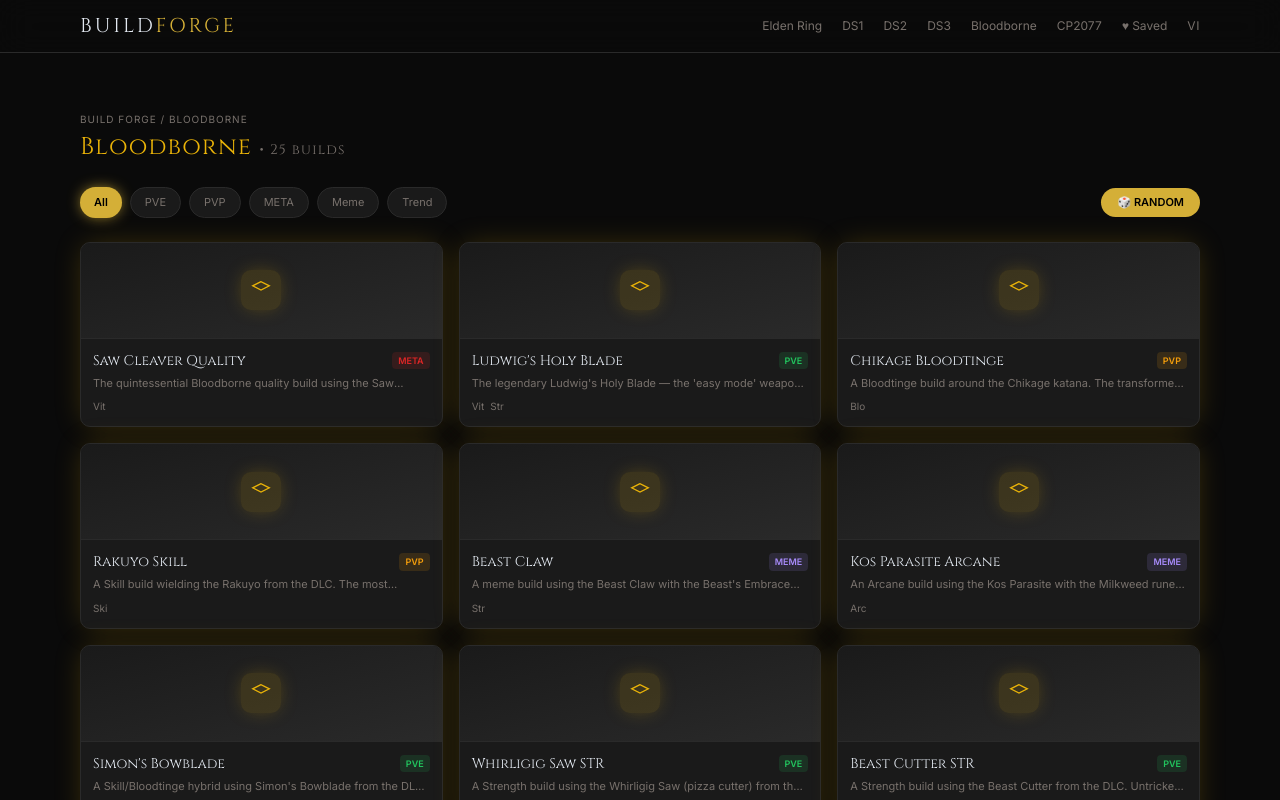
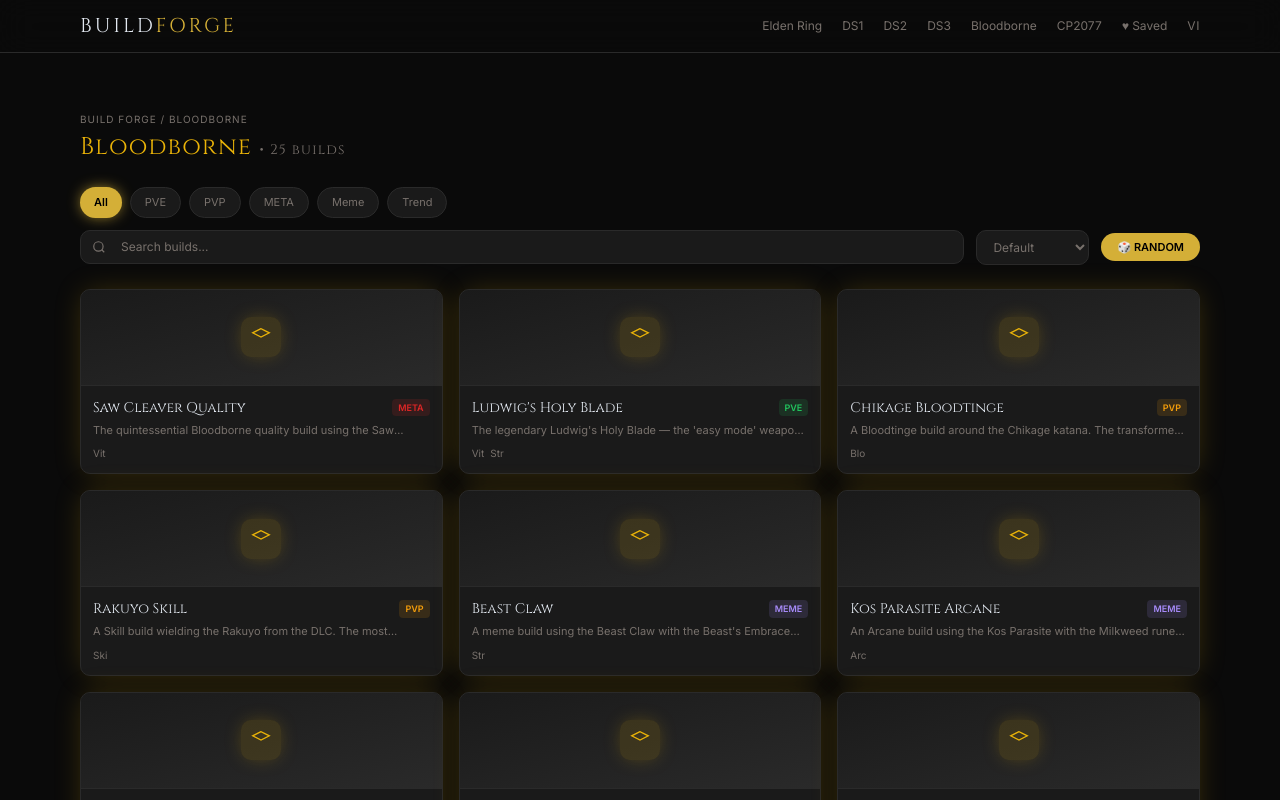
Before and after one commit to schizo16/build-forge, a Next.js app: page /en/bloodborne in a window 1280 px wide. Shown: the top 800 px of the page. Built offline with nearby package versions, Linux system fonts and the light colour scheme.

Commit message:
feat: search + sort + DS tabs + SEO metadata + custom 404

```diff
--- /dev/null
+++ b/app/[locale]/[game]/[slug]/not-found.tsx
@@ -0,0 +1,13 @@
+import Link from "next/link"
+
+export default function BuildNotFound() {
+  return (
+    <div className="flex min-h-screen flex-col items-center justify-center px-4 pt-24">
+      <h1 className="font-display text-6xl text-accent-gold">404</h1>
+      <p className="mt-4 text-forge-muted">Build not found</p>
+      <Link href="/" className="mt-6 text-xs text-accent-gold transition-all hover:underline">
+        ← Back to home
+      </Link>
+    </div>
+  )
+}
--- a/app/[locale]/[game]/[slug]/page.tsx
+++ b/app/[locale]/[game]/[slug]/page.tsx
@@ -1,7 +1,27 @@
 import { notFound } from "next/navigation"
 import { getTranslations } from "next-intl/server"
+import type { Metadata } from "next"
 import { GAME_CONFIGS, type GameSlug } from "@/lib/utils"
 import { getBuild } from "@/data"
+
+export async function generateMetadata({ params }: { params: Promise<{ locale: string; game: string; slug: string }> }): Promise<Metadata> {
+  const { game, slug } = await params
+  const gameSlug = game as GameSlug
+  const config = GAME_CONFIGS[gameSlug]
+  if (!config) return { title: 'Build Forge' }
+  const build = getBuild(gameSlug, slug)
+  if (!build) return { title: 'Build Forge' }
+  return {
+    title: `${build.name} — ${config.name} Build — Build Forge`,
+    description: build.description,
+    openGraph: {
+      title: `${build.name} — ${config.name}`,
+      description: build.description,
+      siteName: 'Build Forge',
+      type: 'website',
+    },
+  }
+}
 import { GuideSection } from "@/components/build-detail/guide-section"
 import { StatBars } from "@/components/build-detail/stat-bars"
 import { AnimatedSection } from "@/components/animated-section"
--- /dev/null
+++ b/app/[locale]/[game]/not-found.tsx
@@ -0,0 +1,13 @@
+import Link from "next/link"
+
+export default function GameNotFound() {
+  return (
+    <div className="flex min-h-screen flex-col items-center justify-center px-4 pt-24">
+      <h1 className="font-display text-6xl text-accent-gold">404</h1>
+      <p className="mt-4 text-forge-muted">Game not found</p>
+      <Link href="/" className="mt-6 text-xs text-accent-gold transition-all hover:underline">
+        ← Back to home
+      </Link>
+    </div>
+  )
+}
--- a/app/[locale]/[game]/page.tsx
+++ b/app/[locale]/[game]/page.tsx
@@ -1,9 +1,9 @@
 'use client'
 
-import { useState, useCallback } from "react"
+import { useState, useCallback, useMemo } from "react"
 import { useParams, useRouter } from "next/navigation"
 import { useLocale } from "next-intl"
-import { GAME_CONFIGS, type GameSlug } from "@/lib/utils"
+import { GAME_CONFIGS, type GameSlug, type Build } from "@/lib/utils"
 import { FilterPills } from "@/components/game/filter-pills"
 import { BuildGrid } from "@/components/game/build-grid"
 import { filterBuilds, getGameBuildCount } from "@/lib/builds"
@@ -24,20 +24,72 @@
   }
 
   const [category, setCategory] = useState('all')
+  const [search, setSearch] = useState('')
+  const [sort, setSort] = useState('default')
   const builds = filterBuilds(game, category)
   const gameName = locale === 'vi' ? config.nameVi : config.name
 
+  const filteredAndSorted = useMemo(() => {
+    let result = builds
+
+    if (search.trim()) {
+      const q = search.toLowerCase()
+      result = result.filter(b =>
+        b.name.toLowerCase().includes(q) ||
+        (b.nameVi && b.nameVi.toLowerCase().includes(q))
+      )
+    }
+
+    switch (sort) {
+      case 'name-asc':
+        result = [...result].sort((a, b) => a.name.localeCompare(b.name))
+        break
+      case 'name-desc':
+        result = [...result].sort((a, b) => b.name.localeCompare(a.name))
+        break
+      case 'difficulty-asc':
+        result = [...result].sort((a, b) => a.difficulty - b.difficulty)
+        break
+      case 'difficulty-desc':
+        result = [...result].sort((a, b) => b.difficulty - a.difficulty)
+        break
+    }
+
+    return result
+  }, [builds, search, sort])
+
   const handleRandom = useCallback(() => {
-    if (builds.length === 0) return
-    const pick = builds[Math.floor(Math.random() * builds.length)]
+    if (filteredAndSorted.length === 0) return
+    const pick = filteredAndSorted[Math.floor(Math.random() * filteredAndSorted.length)]
     router.push(`/${game}/${pick.slug}`)
-  }, [builds, game, router])
+  }, [filteredAndSorted, game, router])
 
   return (
     <div className="mx-auto max-w-6xl px-4 pt-28 pb-16">
       <p className="text-[10px] tracking-widest text-forge-muted uppercase">
         Build Forge / {locale === 'vi' ? config.nameVi : config.name}
       </p>
+      {game.startsWith('dark-souls') && (
+        <div className="mt-4 flex gap-1 rounded-lg bg-forge-surface p-1 border border-forge-border w-fit">
+          {['dark-souls-1', 'dark-souls-2', 'dark-souls-3'].map((ds) => {
+            const dsConfig = GAME_CONFIGS[ds as GameSlug]
+            const isActive = game === ds
+            return (
+              <button
+                key={ds}
+                onClick={() => router.push(`/${ds}`)}
+                className={`rounded-md px-4 py-1.5 text-[11px] font-sans transition-all ${
+                  isActive
+                    ? 'bg-accent-amber font-semibold text-black'
+                    : 'text-forge-muted hover:text-forge-text'
+                }`}
+              >
+                {isActive ? `✦ ${dsConfig.name}` : dsConfig.name}
+              </button>
+            )
+          })}
+        </div>
+      )}
       <h1 className="mt-1 font-display text-2xl tracking-wider" style={{ color: config.accent }}>
         {gameName}{' '}
         <span className="text-sm text-forge-muted">
@@ -46,15 +98,40 @@
       </h1>
       <div className="mt-6 flex items-center gap-3">
         <FilterPills active={category} onChange={setCategory} locale={locale} />
+      </div>
+      <div className="mt-3 flex items-center gap-3">
+        <div className="relative flex-1">
+          <svg className="absolute left-3 top-1/2 -translate-y-1/2 text-forge-muted" width="14" height="14" viewBox="0 0 24 24" fill="none" stroke="currentColor" strokeWidth="2">
+            <circle cx="11" cy="11" r="8"/><path d="m21 21-4.3-4.3"/>
+          </svg>
+          <input
+            type="text"
+            value={search}
+            onChange={(e) => setSearch(e.target.value)}
+            placeholder={locale === 'vi' ? 'Tìm build...' : 'Search builds...'}
+            className="w-full rounded-lg border border-forge-border bg-forge-surface py-2 pl-10 pr-3 text-xs text-forge-text placeholder-forge-muted outline-none transition-all focus:border-accent-gold/50"
+          />
+        </div>
+        <select
+          value={sort}
+          onChange={(e) => setSort(e.target.value)}
+          className="rounded-lg border border-forge-border bg-forge-surface px-3 py-2 text-xs text-forge-muted outline-none"
+        >
+          <option value="default">{locale === 'vi' ? 'Mặc định' : 'Default'}</option>
+          <option value="name-asc">A-Z</option>
+          <option value="name-desc">Z-A</option>
+          <option value="difficulty-asc">{locale === 'vi' ? 'Dễ→Khó' : 'Easy→Hard'}</option>
+          <option value="difficulty-desc">{locale === 'vi' ? 'Khó→Dễ' : 'Hard→Easy'}</option>
+        </select>
         <button
           onClick={handleRandom}
-          className="ml-auto rounded-full bg-accent-gold px-4 py-1.5 text-[11px] font-semibold text-black transition-all hover:brightness-110"
+          className="rounded-full bg-accent-gold px-4 py-1.5 text-[11px] font-semibold text-black transition-all hover:brightness-110 whitespace-nowrap"
         >
           🎲 {locale === 'vi' ? 'NGẪU NHIÊN' : 'RANDOM'}
         </button>
       </div>
       <div className="mt-6">
-        <BuildGrid builds={builds} gameSlug={game} accent={config.accent} locale={locale} />
+        <BuildGrid builds={filteredAndSorted} gameSlug={game} accent={config.accent} locale={locale} />
       </div>
     </div>
   )
```
